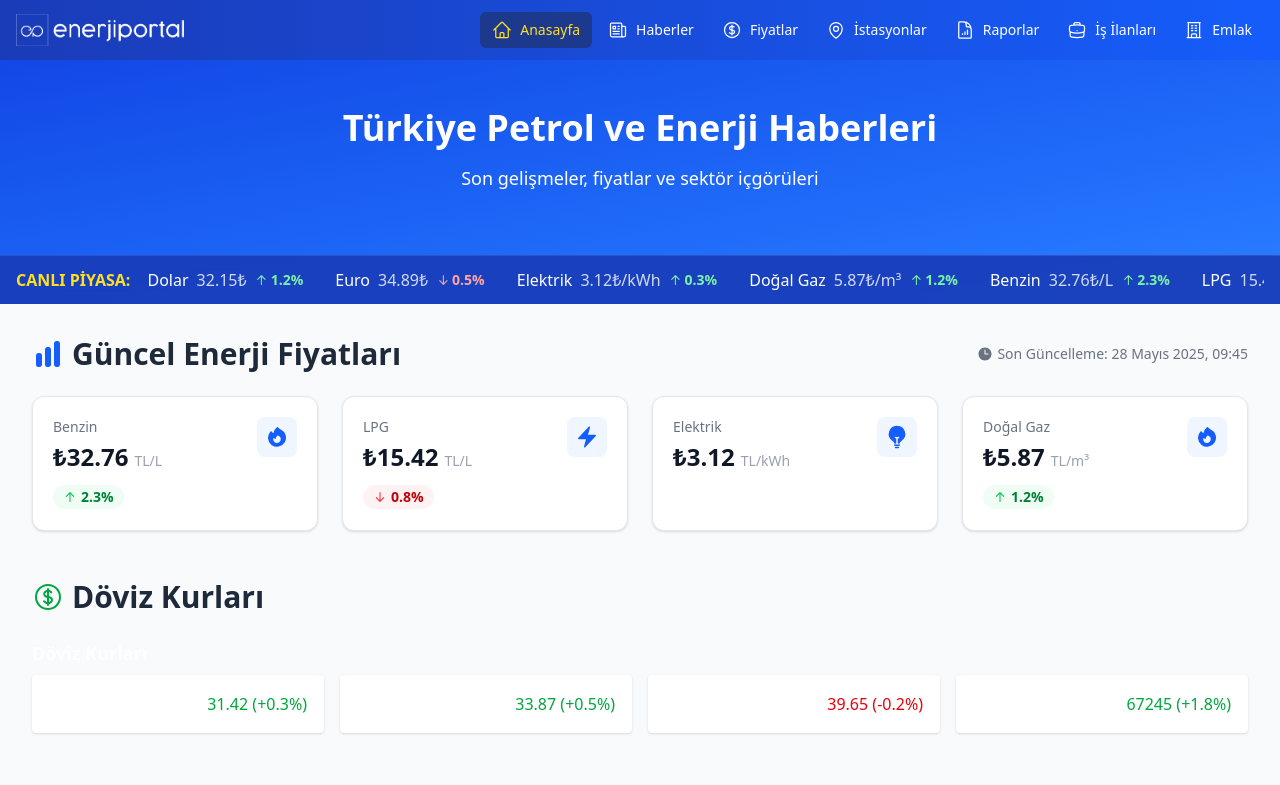
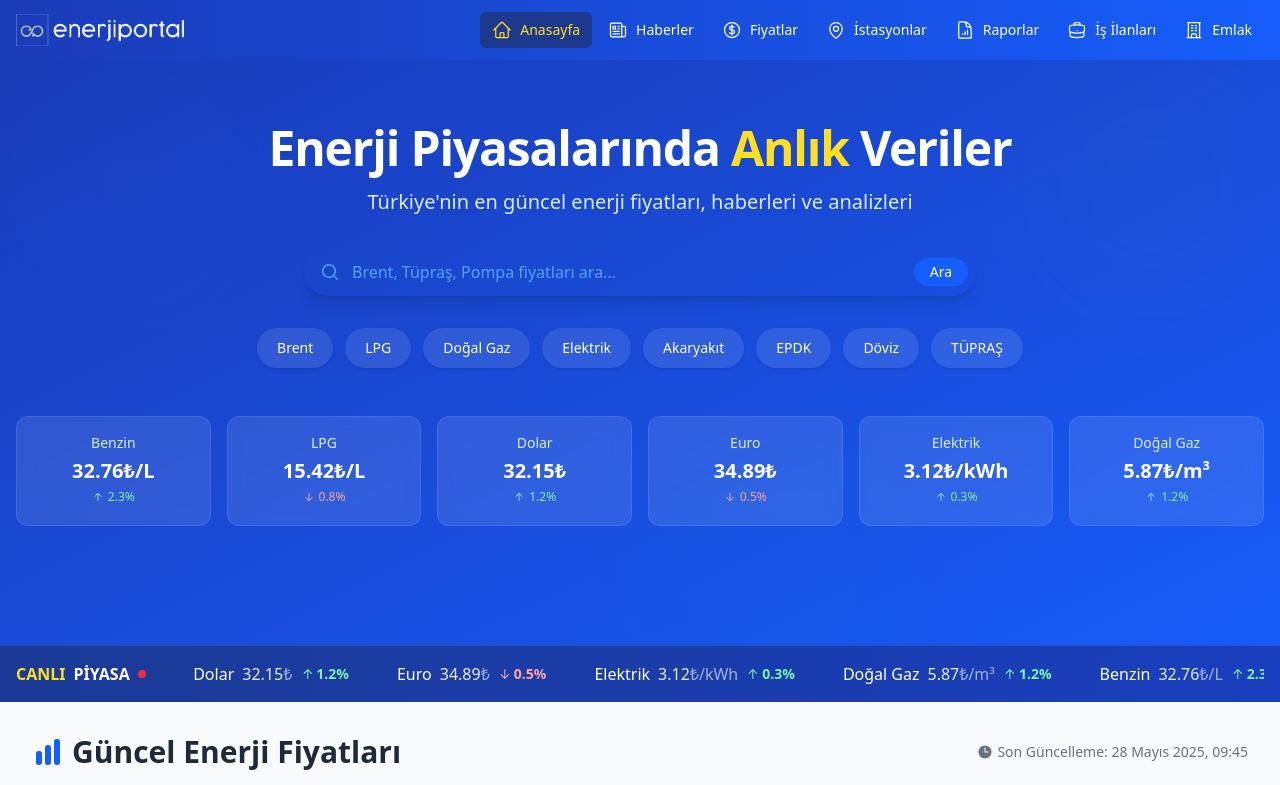
Before and after one commit to anogbidor/energy-portal, a React (Vite) app in the folder client/: page / in a window 1280 px wide. Shown: the top 785 px of the page. Built offline with nearby package versions, Linux system fonts and the light colour scheme.

Commit message:
✅ Checkpoint: Added search bar and interactive filters to Hero section

```diff
--- a/client/src/components/Footer.tsx
+++ b/client/src/components/Footer.tsx
@@ -69,7 +69,7 @@ export default function Footer() {
             <div className='flex space-x-4'>
               <a
                 href='#'
-                className='text-yellow-200 hover:text-white transition'
+                className='text-white hover:text-white transition'
                 aria-label='LinkedIn'
               >
                 <svg
@@ -83,7 +83,7 @@ export default function Footer() {
               </a>
               <a
                 href='#'
-                className='text-yellow-200 hover:text-white transition'
+                className='text-white hover:text-white transition'
                 aria-label='Instagram'
               >
                 <svg
--- a/client/src/components/Hero.tsx
+++ b/client/src/components/Hero.tsx
@@ -1,10 +1,16 @@
-import { ArrowUpIcon, ArrowDownIcon } from '@heroicons/react/20/solid'
-import { useEffect, useRef } from 'react'
+import {
+  ArrowUpIcon,
+  ArrowDownIcon,
+  MagnifyingGlassIcon,
+} from '@heroicons/react/20/solid'
+import { useEffect, useRef, useState } from 'react'
 
 export default function Hero() {
   const tickerRef = useRef<HTMLDivElement>(null)
+  const [selectedFilter, setSelectedFilter] = useState<string | null>(null)
+  const [searchQuery, setSearchQuery] = useState('')
+  const [isHoveringTicker, setIsHoveringTicker] = useState(false)
 
-  // Sample data - replace with real API data if needed
   const tickerItems = [
     { name: 'Benzin', price: 32.76, change: 2.3, unit: '₺/L' },
     { name: 'LPG', price: 15.42, change: -0.8, unit: '₺/L' },
@@ -14,7 +20,6 @@ export default function Hero() {
     { name: 'Doğal Gaz', price: 5.87, change: 1.2, unit: '₺/m³' },
   ]
 
-  // Duplicate for smooth scrolling loop
   const duplicatedItems = [...tickerItems, ...tickerItems]
 
   useEffect(() => {
@@ -23,7 +28,7 @@ export default function Hero() {
 
     let animationFrame: number
     let position = 0
-    const speed = 1.2
+    const speed = isHoveringTicker ? 0 : 1.2
 
     const animate = () => {
       position -= speed
@@ -37,27 +42,133 @@ export default function Hero() {
     animationFrame = requestAnimationFrame(animate)
 
     return () => cancelAnimationFrame(animationFrame)
-  }, [])
+  }, [isHoveringTicker])
+
+  const filters = [
+    'Brent',
+    'LPG',
+    'Doğal Gaz',
+    'Elektrik',
+    'Akaryakıt',
+    'EPDK',
+    'Döviz',
+    'TÜPRAŞ',
+  ]
 
   return (
-    <section className='bg-gradient-to-br from-blue-700 to-blue-500 text-white relative pb-16'>
-      {/* Hero Content */}
-      <div className='container mx-auto px-4 py-12 text-center'>
-        <h1 className='text-4xl font-bold'>
-          Türkiye Petrol ve Enerji Haberleri
+    <section className='bg-gradient-to-br from-blue-800 to-blue-600 text-white relative pb-28 overflow-hidden'>
+      {/* Animated background elements */}
+      <div className='absolute inset-0 opacity-10'>
+        <div className='absolute top-0 left-0 w-64 h-64 bg-blue-400 rounded-full mix-blend-multiply filter blur-3xl opacity-20 animate-blob'></div>
+        <div className='absolute top-0 right-0 w-64 h-64 bg-yellow-400 rounded-full mix-blend-multiply filter blur-3xl opacity-20 animate-blob animation-delay-2000'></div>
+        <div className='absolute bottom-0 left-1/2 w-64 h-64 bg-green-400 rounded-full mix-blend-multiply filter blur-3xl opacity-20 animate-blob animation-delay-4000'></div>
+      </div>
+
+      <div className='container mx-auto px-4 py-16 text-center relative z-10'>
+        <h1 className='text-5xl font-bold tracking-tight mb-4'>
+          Enerji Piyasalarında <span className='text-yellow-300'>Anlık</span>{' '}
+          Veriler
         </h1>
-        <p className='mt-4 text-lg'>
-          Son gelişmeler, fiyatlar ve sektör içgörüleri
+        <p className='mt-4 text-xl text-blue-100 max-w-2xl mx-auto'>
+          Türkiye'nin en güncel enerji fiyatları, haberleri ve analizleri
         </p>
+
+        {/* Search Bar */}
+        <div className='mt-8 flex justify-center relative max-w-2xl mx-auto'>
+          <div className='relative w-full'>
+            <MagnifyingGlassIcon className='absolute left-4 top-1/2 transform -translate-y-1/2 h-5 w-5 text-blue-400' />
+            <input
+              type='text'
+              value={searchQuery}
+              onChange={(e) => setSearchQuery(e.target.value)}
+              placeholder='Brent, Tüpraş, Pompa fiyatları ara...'
+              className='w-full pl-12 pr-6 py-3 rounded-full text-white placeholder-blue-400 focus:outline-none focus:ring-2 focus:ring-yellow-400 focus:ring-offset-2 shadow-lg transition-all duration-200'
+            />
+            <button className='absolute right-2 top-1/2 transform -translate-y-1/2 bg-blue-600 text-white px-4 py-1 rounded-full text-sm font-medium hover:bg-blue-700 transition-colors'>
+              Ara
+            </button>
+          </div>
+        </div>
+
+        {/* Filter Chips */}
+        <div className='mt-8 flex flex-wrap justify-center gap-3'>
+          {filters.map((filter) => (
+            <button
+              key={filter}
+              onClick={() =>
+                setSelectedFilter((prev) => (prev === filter ? null : filter))
+              }
+              className={`py-2.5 px-5 rounded-full text-sm font-medium transition-all duration-200 ${
+                selectedFilter === filter
+                  ? 'bg-yellow-400 text-gray-900 shadow-md hover:bg-yellow-500'
+                  : 'bg-white/10 hover:bg-white/20 text-white shadow-sm hover:shadow-md'
+              }`}
+            >
+              {filter}
+            </button>
+          ))}
+        </div>
+
+        {/* Selected filter indicator */}
+        {selectedFilter && (
+          <div className='mt-4 animate-fade-in'>
+            <p className='inline-flex items-center text-sm text-yellow-200 bg-white/10 px-4 py-2 rounded-full'>
+              <span>Seçilen filtre:</span>
+              <strong className='ml-1 bg-yellow-400/20 px-2 py-0.5 rounded-full'>
+                {selectedFilter}
+              </strong>
+              <button
+                onClick={() => setSelectedFilter(null)}
+                className='ml-2 text-white/70 hover:text-white'
+              >
+                ×
+              </button>
+            </p>
+          </div>
+        )}
+
+        {/* Stats Cards */}
+        <div className='mt-12 grid grid-cols-2 md:grid-cols-3 lg:grid-cols-6 gap-4'>
+          {tickerItems.slice(0, 6).map((item) => (
+            <div
+              key={item.name}
+              className='bg-white/10 backdrop-blur-sm rounded-xl p-4 border border-white/10 hover:bg-white/15 transition-all duration-200 cursor-pointer hover:shadow-lg'
+            >
+              <div className='text-sm text-blue-100'>{item.name}</div>
+              <div className='mt-1 text-xl font-bold'>
+                {item.price.toFixed(2)}
+                {item.unit}
+              </div>
+              <div
+                className={`mt-1 text-xs font-medium inline-flex items-center ${
+                  item.change >= 0 ? 'text-green-300' : 'text-red-300'
+                }`}
+              >
+                {item.change >= 0 ? (
+                  <ArrowUpIcon className='h-3 w-3 mr-1' />
+                ) : (
+                  <ArrowDownIcon className='h-3 w-3 mr-1' />
+                )}
+                {Math.abs(item.change)}%
+              </div>
+            </div>
+          ))}
+        </div>
       </div>
 
       {/* Live Ticker */}
-      <div className='absolute bottom-0 left-0 right-0 bg-blue-800/90 backdrop-blur-sm overflow-hidden border-t border-white/10'>
+      <div
+        className='absolute bottom-0 left-0 right-0 bg-gradient-to-r from-blue-900/90 to-blue-800/90 backdrop-blur-sm overflow-hidden border-t border-white/10'
+        onMouseEnter={() => setIsHoveringTicker(true)}
+        onMouseLeave={() => setIsHoveringTicker(false)}
+      >
         <div className='container mx-auto px-4'>
           <div className='flex items-center py-3'>
-            <span className='font-bold mr-4 whitespace-nowrap text-yellow-300'>
-              CANLI PİYASA:
-            </span>
+            <div className='flex items-center font-bold mr-4 whitespace-nowrap'>
+              <span className='text-yellow-300'>CANLI</span>
+              <span className='ml-2 text-white'>PİYASA</span>
+              <div className='ml-2 w-2 h-2 bg-red-500 rounded-full animate-pulse'></div>
+            </div>
 
             <div className='relative flex-1 overflow-hidden'>
               <div
@@ -67,12 +178,12 @@ export default function Hero() {
                 {duplicatedItems.map((item, index) => (
                   <div
                     key={`${item.name}-${index}`}
-                    className='inline-flex items-center mx-4'
+                    className='inline-flex items-center mx-6 py-1 transition-all hover:text-yellow-300'
                   >
                     <span className='font-medium'>{item.name}</span>
-                    <span className='mx-2 text-white/80'>
+                    <span className='mx-2 text-white/90'>
                       {item.price.toFixed(2)}
-                      {item.unit}
+                      <span className='text-white/60'>{item.unit}</span>
                     </span>
                     <span
                       className={`inline-flex items-center text-sm font-semibold ${
@@ -93,6 +204,9 @@ export default function Hero() {
           </div>
         </div>
       </div>
+
+
+
     </section>
   )
 }
```
Also changed, not shown: client/src/index.css (+39 -0 lines).
